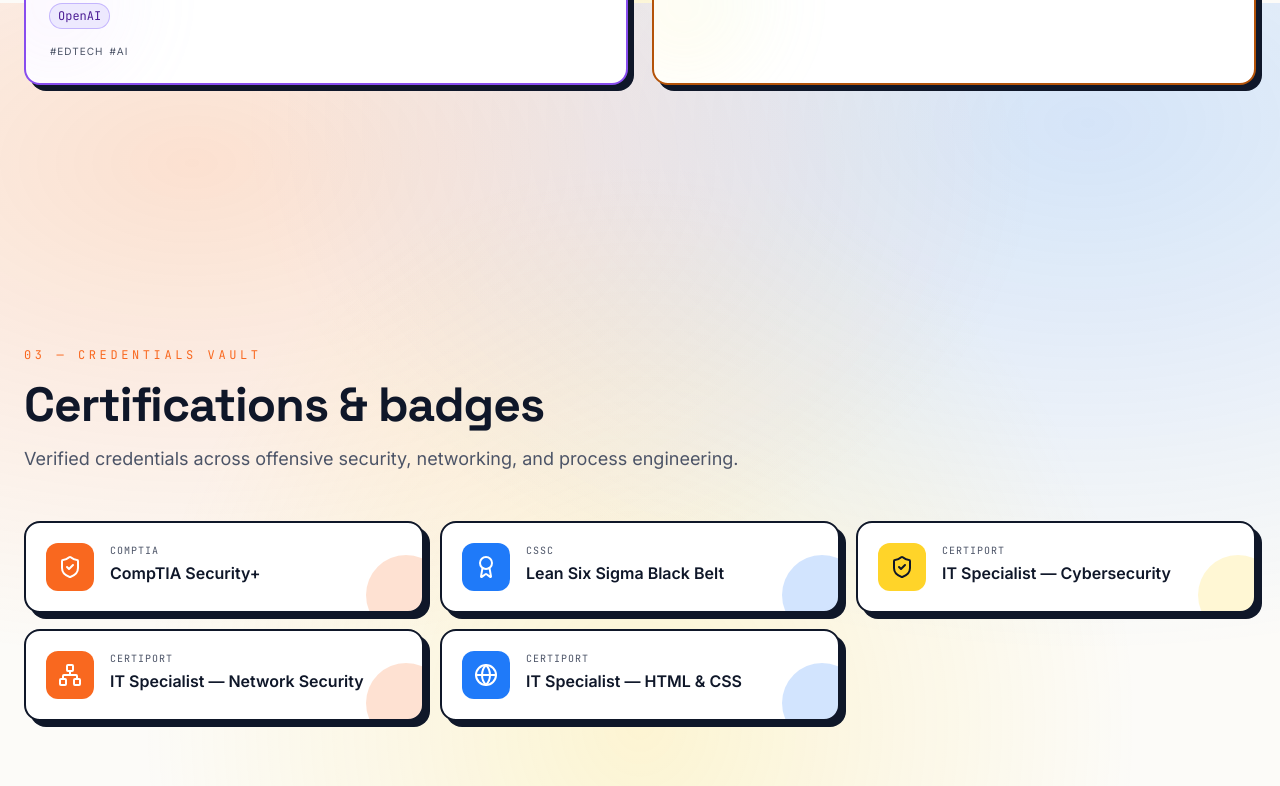
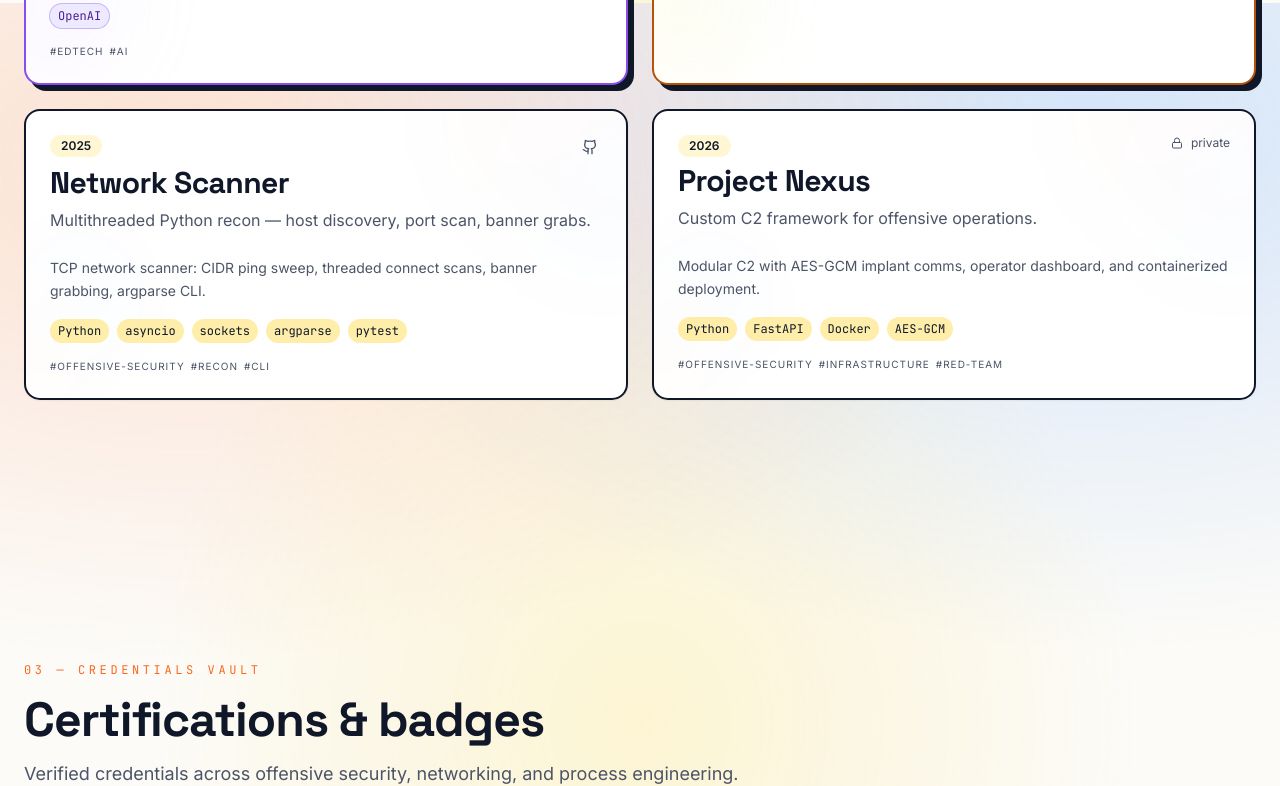
Before and after one commit to Brant-100/Personal-Website, a React (Vite) app in the folder client/: page / in a window 1280 px wide. Shown: the part 2397-3183 px from the top of the page. Built offline with nearby package versions, Linux system fonts and the light colour scheme; no server answers.

Commit message:
Fix projects fallback: include Nexus and Network Scanner when API is offline
Made-with: Cursor

```diff
--- a/client/src/components/sections/Projects.jsx
+++ b/client/src/components/sections/Projects.jsx
@@ -92,6 +92,7 @@ function yearBadgeVariant(accentKey, isDark) {
   return isDark ? "default" : "accent";
 }
 
+/** Mirrors `api/data/projects.py` so all four projects show even when the API is offline. */
 const FALLBACK = [
   {
     id: "skillswap",
@@ -110,6 +111,8 @@ const FALLBACK = [
     status: "public",
     year: "2025",
     accent_theme: "skillswap",
+    repo_url: null,
+    live_url: null,
   },
   {
     id: "healthhive",
@@ -128,6 +131,39 @@ const FALLBACK = [
     status: "public",
     year: "2025",
     accent_theme: "healthhive",
+    repo_url: null,
+    live_url: null,
+  },
+  {
+    id: "network-scanner",
+    title: "Network Scanner",
+    tagline: "Multithreaded Python recon — host discovery, port scan, banner grabs.",
+    description:
+      "TCP network scanner: CIDR ping sweep, threaded connect scans, banner grabbing, argparse CLI.",
+    features: [],
+    tech: ["Python", "asyncio", "sockets", "argparse", "pytest"],
+    tags: ["offensive-security", "recon", "cli"],
+    status: "public",
+    year: "2025",
+    accent_theme: "cyber",
+    repo_url:
+      "https://github.com/Brant-100/Personal-Website/tree/main/projects/network-scanner",
+    live_url: null,
+  },
+  {
+    id: "project-nexus",
+    title: "Project Nexus",
+    tagline: "Custom C2 framework for offensive operations.",
+    description:
+      "Modular C2 with AES-GCM implant comms, operator dashboard, and containerized deployment.",
+    features: [],
+    tech: ["Python", "FastAPI", "Docker", "AES-GCM"],
+    tags: ["offensive-security", "infrastructure", "red-team"],
+    status: "private",
+    year: "2026",
+    accent_theme: "cyber",
+    repo_url: null,
+    live_url: null,
   },
 ];
 
@@ -139,7 +175,10 @@ export function Projects() {
   useEffect(() => {
     const ctrl = new AbortController();
     api.projects({ signal: ctrl.signal, fallback: null }).then((data) => {
-      if (Array.isArray(data) && data.length) setItems(data);
+      if (Array.isArray(data) && data.length) {
+        setItems(data);
+      }
+      /* If fetch failed (API down), keep FALLBACK — already includes Nexus + scanner. */
     });
     return () => ctrl.abort();
   }, []);
```
